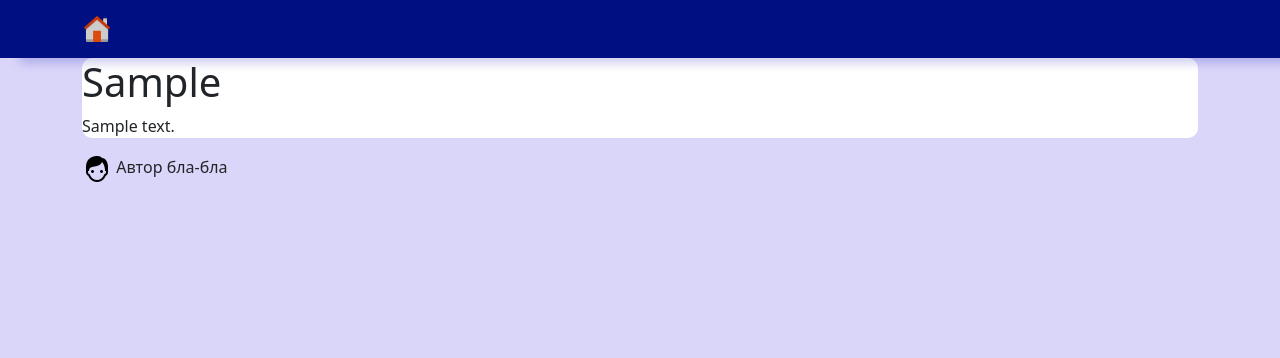
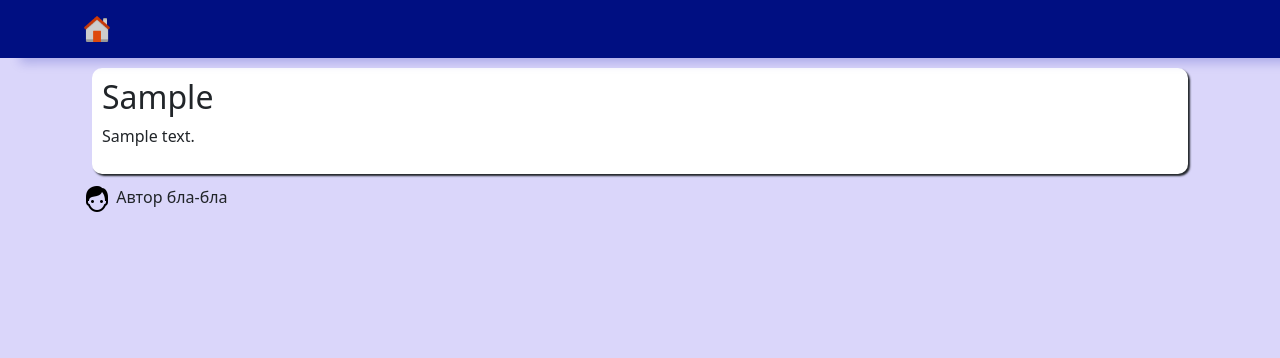
Before and after one commit to Frizzz17/administrative-commission, a Django app: page / in a window 1280 px wide. Shown: the top 358 px of the page. Run offline with Django 3.2, Linux system fonts and the light colour scheme; tables that the repository leaves empty hold one stand-in row (values such as "Sample post"); some libraries are stand-ins or nearby versions.

Commit message:
Сделал стиль для вывода сообщений

```diff
--- a/adm_com/static/css/style.css
+++ b/adm_com/static/css/style.css
@@ -10,6 +10,9 @@ body {
 .message {
     background-color: white;
     border-radius: 10px;
+    padding: 10px;
+    margin: 10px;
+    box-shadow: 2px 2px 2px;
 }
 
 .author {
--- a/adm_com/templates/news/index.html
+++ b/adm_com/templates/news/index.html
@@ -6,7 +6,7 @@
       <div class="row">
         <div class="col-12">
           <div class="message">
-            <h1> {{ article.header }} </h1>
+            <h2> {{ article.header }} </h2>
             <p> {{ article.text }} </p>
           </div> <!--Cообщение-->
           <span class="author"><img src="{% static 'img/person.png' %}"></span>
```
